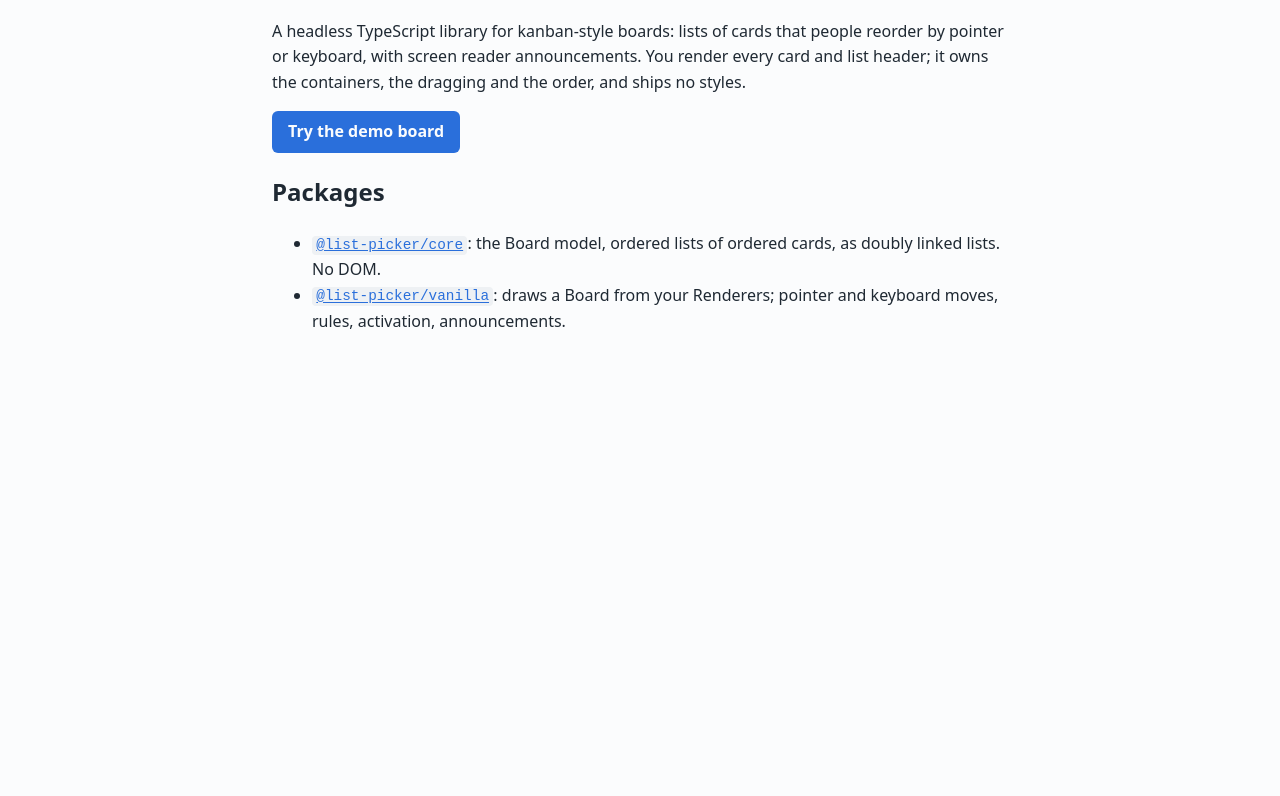
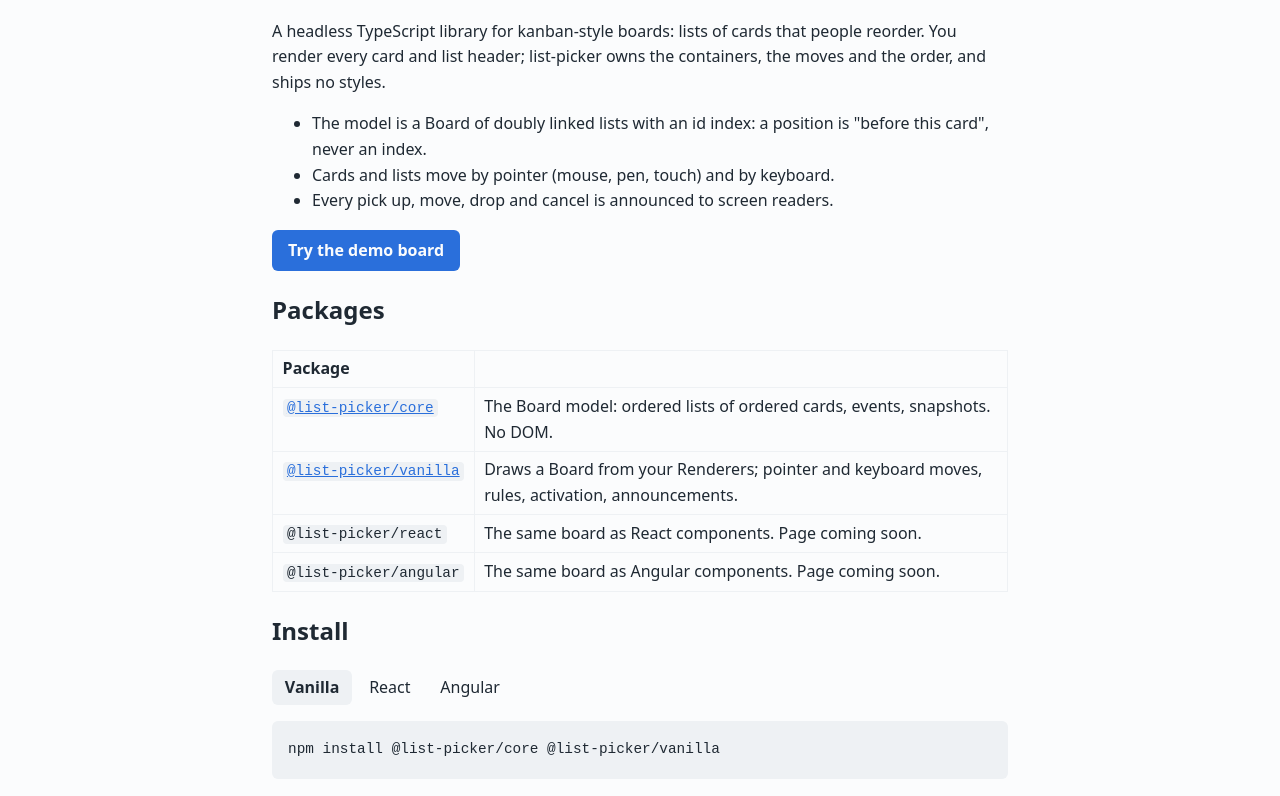
Before and after one commit to fabiomrosa/list-picker, a website built with Vite: page site/index.html in a window 1280 px wide. Shown: the part 150-946 px from the top of the page. Before the commit the page ends 800 px from the top, so only its background shows below. Built offline with nearby package versions, Linux system fonts and the light colour scheme.

Commit message:
feat(L4.13): the site for every package
From the owner's patch 0001; React and Angular show no install command until published.

Co-Authored-By: Claude Opus 5.5 <noreply@anthropic.com>

```diff
--- a/site/index.html
+++ b/site/index.html
@@ -17,17 +17,54 @@
     <main>
       <h1>list-picker</h1>
       <p>
-        A headless TypeScript library for kanban-style boards: lists of cards that people reorder by
-        pointer or keyboard, with screen reader announcements. You render every card and list header;
-        it owns the containers, the dragging and the order, and ships no styles.
+        A headless TypeScript library for kanban-style boards: lists of cards that people reorder.
+        You render every card and list header; list-picker owns the containers, the moves and the
+        order, and ships no styles.
       </p>
+      <ul>
+        <li>The model is a Board of doubly linked lists with an id index: a position is "before this card", never an index.</li>
+        <li>Cards and lists move by pointer (mouse, pen, touch) and by keyboard.</li>
+        <li>Every pick up, move, drop and cancel is announced to screen readers.</li>
+      </ul>
       <p><a class="button" href="./demo/">Try the demo board</a></p>
-      <h2>Packages</h2>
+
+      <h2 id="packages">Packages</h2>
+      <table>
+        <thead>
+          <tr><th>Package</th><th></th></tr>
+        </thead>
+        <tbody>
+          <tr><td><a href="./core.html"><code>@list-picker/core</code></a></td><td>The Board model: ordered lists of ordered cards, events, snapshots. No DOM.</td></tr>
+          <tr><td><a href="./vanilla.html"><code>@list-picker/vanilla</code></a></td><td>Draws a Board from your Renderers; pointer and keyboard moves, rules, activation, announcements.</td></tr>
+          <tr><td><code>@list-picker/react</code></td><td>The same board as React components. Page coming soon.</td></tr>
+          <tr><td><code>@list-picker/angular</code></td><td>The same board as Angular components. Page coming soon.</td></tr>
+        </tbody>
+      </table>
+
+      <h2 id="install">Install</h2>
+      <div class="install" role="radiogroup" aria-label="Framework">
+        <input type="radio" name="install" id="install-vanilla" checked />
+        <label for="install-vanilla">Vanilla</label>
+        <input type="radio" name="install" id="install-react" />
+        <label for="install-react">React</label>
+        <input type="radio" name="install" id="install-angular" />
+        <label for="install-angular">Angular</label>
+        <pre class="install-vanilla"><code>npm install @list-picker/core @list-picker/vanilla</code></pre>
+        <!-- No command until the package is published: copying one would fail. -->
+        <p class="install-react soon">Coming soon: <code>@list-picker/react</code> is on its way.</p>
+        <p class="install-angular soon">
+          Coming soon: <code>@list-picker/angular</code> follows React.
+        </p>
+      </div>
+
+      <!-- markdown: README.md "## The lab's question" -->
+
+      <h2 id="links">Links</h2>
       <ul>
-        <li><a href="./core.html"><code>@list-picker/core</code></a>: the Board model, ordered lists of ordered cards, as doubly linked lists. No DOM.</li>
-        <li><a href="./vanilla.html"><code>@list-picker/vanilla</code></a>: draws a Board from your Renderers; pointer and keyboard moves, rules, activation, announcements.</li>
+        <li><a href="./demo/">The demo board</a> (vanilla): drag and keyboard moves, a list renamed in place, a card dialog, a list capped at 3 cards.</li>
+        <li>The React and Angular demos of the same board: coming with their packages.</li>
+        <li><a href="https://github.com/fabiomrosa/list-picker">The source on GitHub</a></li>
       </ul>
-      <!-- markdown: README.md "## The lab's question" -->
     </main>
   </body>
 </html>
--- a/site/style.css
+++ b/site/style.css
@@ -79,3 +79,32 @@ td {
   text-decoration: none;
   font-weight: 600;
 }
+.install label {
+  display: inline-block;
+  padding: 0.3rem 0.8rem;
+  border-radius: 6px;
+  cursor: pointer;
+}
+.install input {
+  position: absolute;
+  opacity: 0;
+}
+.install input:checked + label {
+  background: var(--code);
+  font-weight: 600;
+}
+.install input:focus-visible + label {
+  outline: 2px solid var(--accent);
+}
+.install pre,
+.install .soon {
+  display: none;
+}
+#install-vanilla:checked ~ .install-vanilla,
+#install-react:checked ~ .install-react,
+#install-angular:checked ~ .install-angular {
+  display: block;
+}
+td code {
+  white-space: nowrap;
+}
```
Also changed, not shown: docs/PLAN.md (+1 -1 lines), docs/STATE.md (+10 -5 lines), playground/index.html (+1 -0 lines), site/vite.config.ts (+11 -9 lines).
